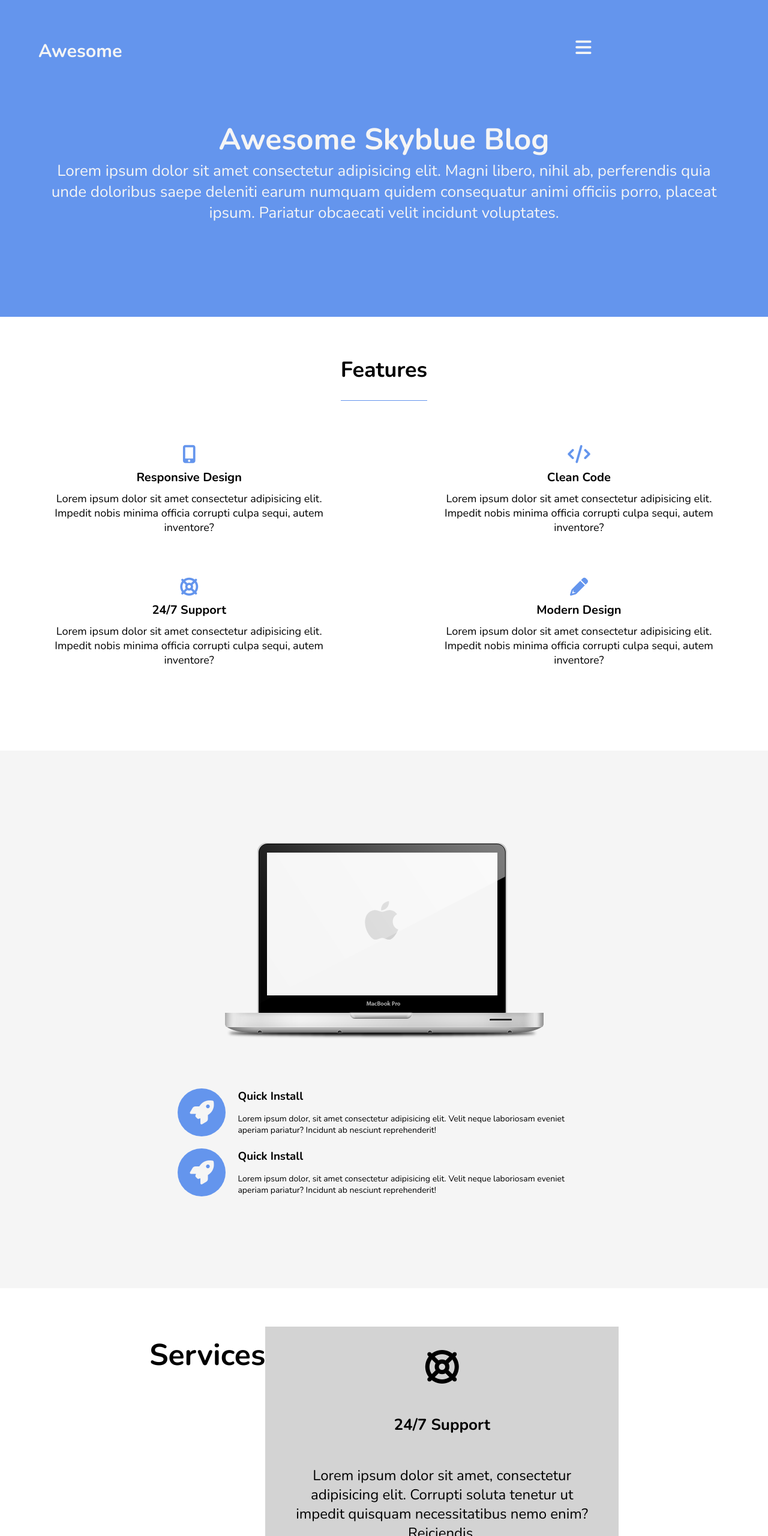
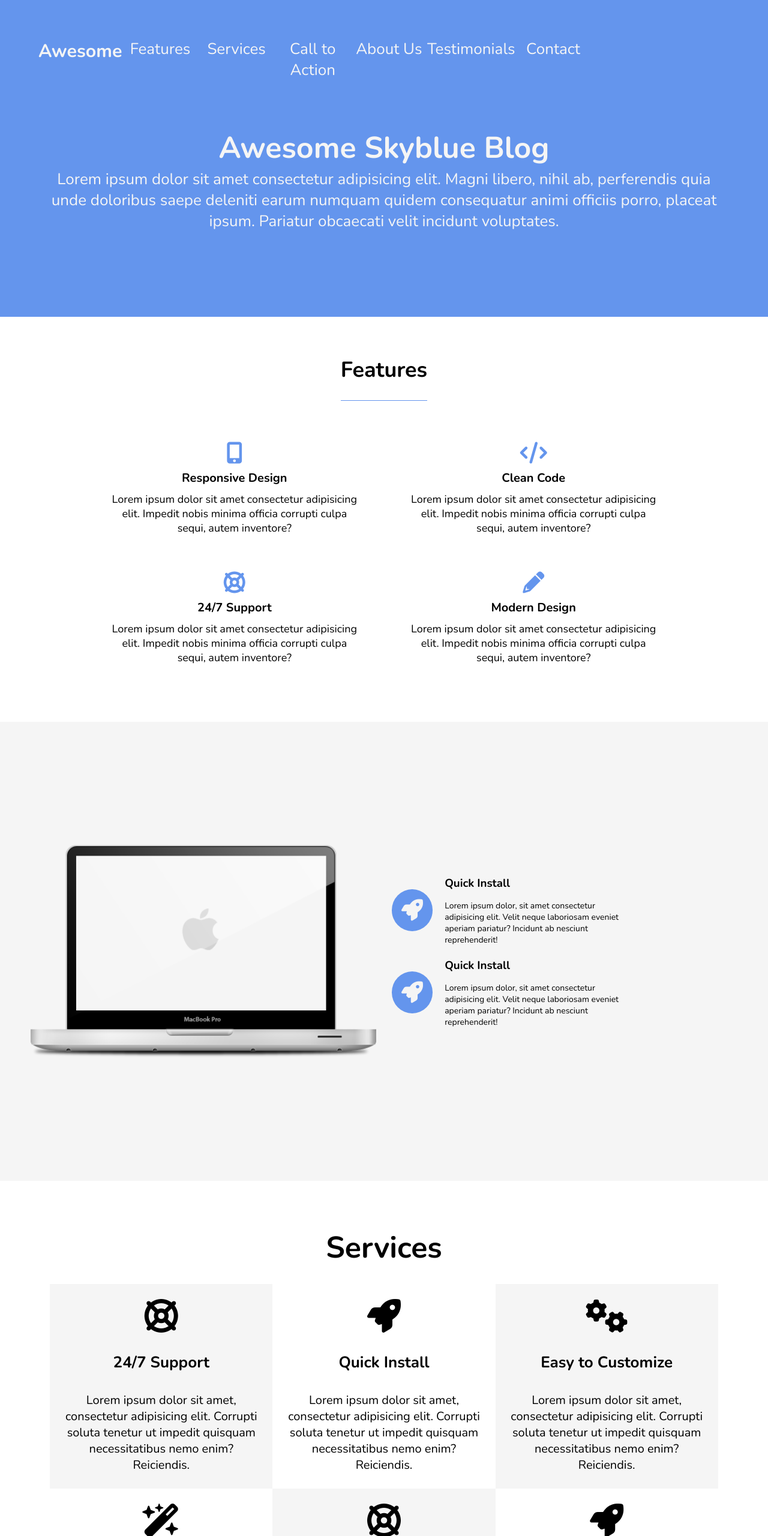
Before and after one commit to HenryHitak/responsive-git, a plain HTML site: page index.html in a window 1280 px wide. Shown: the top 2560 px of the page at 60% size. Drawn offline with nearby package versions, Linux system fonts and the light colour scheme.

Commit message:
Desktop version done

```diff
--- a/css/stylesheet.css
+++ b/css/stylesheet.css
@@ -1,19 +1,19 @@
-@import url('https://fonts.googleapis.com/css2?family=Nunito:ital,wght@0,300;0,400;0,600;0,700;1,300;1,400&display=swap&#39');
+@import url('https://fonts.googleapis.com/css2?family=Nunito:ital,wght@0,300;0,400;0,600;0,700;1,300;1,400&display=swap&#39;');
 
 * {
     margin: 0;
     padding: 0;
 }
 
+html {
+    scroll-behavior: smooth;
+}
+
 body {
     font-family: 'Nunito', sans-serif;
 }
 
-html {
-    scroll-behavior: smooth;
-}
-
-@media (min-width:300px) {
+@media (min-width: 300px) {
 
     header {
         display: flex;
@@ -24,18 +24,21 @@ html {
         padding: 5%;
     }
 
-    header article {
+    header > article {
         text-align: center;
     }
 
-    nav > ul {
-        display: none;
-    }
-
-    header article:nth-child(1) {
+    header > article:nth-child(1) {
         display: flex;
         justify-content: space-between;
         width: 80%;
+    }
+
+    header > article:nth-child(2) {
+        height: 100%;
+        display: flex;
+        flex-direction: column;
+        justify-content: center;
     }
 
     summary {
@@ -58,17 +61,13 @@ html {
     details a {
         text-decoration: none;
         color: black;
+        width: 100%;
         background-color: whitesmoke;
-        width: 100%;
-        padding: 3% 0% 3%;
+        padding: 5% 0 5%;
     }
 
-
-    header > article:nth-child(2) {
-        height: 100%;
-        display: flex;
-        flex-direction: column;
-        justify-content: center;
+    nav > ul {
+        display: none;
     }
 
     .features {
@@ -79,12 +78,12 @@ html {
     }
 
     .features > h2 {
-        border-bottom:  1px solid cornflowerblue;
+        border-bottom: 1px solid cornflowerblue;
         width: fit-content;
         padding-bottom: 5%;
     }
 
-    .features > article  {
+    .features > article {
         display: flex;
         flex-wrap: wrap;
         justify-content: space-between;
@@ -92,10 +91,9 @@ html {
     }
 
     .features div {
+        padding: 3%;
         width: 40%;
-        padding: 3%;
         text-align: center;
-
         display: flex;
         flex-direction: column;
         align-items: center;
@@ -108,7 +106,7 @@ html {
     }
 
     .features p {
-        font-size: 20px;
+        font-size: 14px;
     }
 
     .computer {
@@ -117,8 +115,8 @@ html {
         align-items: center;
         row-gap: 30px;
         background-color: whitesmoke;
-        padding-top: 10%;
-        padding-bottom: 10%;
+        padding-top: 15%;
+        padding-bottom: 15%;
     }
 
     .computer > article {
@@ -132,7 +130,7 @@ html {
         width: 100%;
     }
 
-    .computer div{
+    .computer div {
         display: flex;
         justify-content: space-between;
         align-items: center;
@@ -142,10 +140,10 @@ html {
     .computer i {
         color: whitesmoke;
         background-color: cornflowerblue;
-        font-size: 40px;
+        font-size: 36px;
         border-radius: 50%;
-        width: 10vh;
-        height: 10vh;
+        width: 70px;
+        height: 70px;
         display: flex;
         align-items: center;
         justify-content: center;
@@ -155,7 +153,7 @@ html {
         display: flex;
         flex-direction: column;
         row-gap: 15px;
-        width: 75%;
+        width: 80%;
     }
 
     .computer p {
@@ -169,29 +167,29 @@ html {
         padding: 10% 0% 10%;
     }
 
-    .services h3{
-        font-size: 16px;
-        padding: 10% 0% 10%;
-    }
-
     .services > h2 {
         width: 100%;
         text-align: center;
         padding: 10% 0% 10%;
     }
 
-    .services > article{
+    .services h3 {
+        font-size: 16px;
+        padding: 10% 0% 10%;
+    }
+
+    .services > article {
         width: 40%;
         text-align: center;
-        padding: 3%;
+        padding: 2%;
     }
 
     .services p {
-        font-size: 16px;
+        font-size: 14px;
     }
 
     .services > article:nth-child(even) {
-        background-color: lightgray;
+        background-color: whitesmoke;
     }
 
     .services i {
@@ -204,36 +202,36 @@ html {
         background-position: center;
         background-repeat: no-repeat;
         background-size: cover;
-        padding: 5%;
+        padding: 10%;
     }
 
-    .call-action > p{
+    .call-action > p {
         padding-top: 10%;
     }
 
-    .about{
+    .about {
         display: flex;
         flex-direction: column;
         align-items: center;
+        padding: 20% 5%;
         text-align: center;
-        padding: 20% 5%;
     }
 
-    .about h2{
+    .about h2 {
         border-bottom: 1px solid cornflowerblue;
         width: fit-content;
         padding-bottom: 5%;
     }
 
-    .about div{
+    .about div {
         padding-top: 10%;
     }
 
-    .about div > figure{
-        padding: 5% 0%;
+    .about div > figure {
+        padding: 10%;
     }
 
-    .about p{
+    .about p {
         padding-top: 5%;
     }
 
@@ -241,21 +239,21 @@ html {
         display: flex;
         flex-direction: column;
         align-items: center;
+        justify-content: space-between;
         background-color: cornflowerblue;
+        color: whitesmoke;
         padding: 5%;
-        color: whitesmoke;
+        padding-bottom: 10%;
         padding-top: 10%;
-        padding-bottom: 10%;
         min-height: 35vh;
-        justify-content: space-between;
     }
 
-    .testimonials > h2{
-        border-bottom: 1px solid white;
+    .testimonials > h2 {
+        border-bottom: 1px solid whitesmoke;
         padding-bottom: 5%;
     }
 
-    .testimonials > p{
+    .testimonials > p {
         text-align: center;
     }
 
@@ -263,32 +261,27 @@ html {
         display: flex;
         flex-direction: column;
         align-items: center;
-        padding: 3%;
         min-height: 30vh;
         justify-content: center;
     }
 
-    footer > div, footer > span {
+    footer > div,
+    footer > span {
         width: 65%;
         display: flex;
         justify-content: space-between;
     }
 
-    /*
-    ^= starts with
-    *= contains
-    $= ends with */
     footer [class^="fa-"] {
         text-decoration: none;
         color: gray;
         font-size: 20px;
     }
 
-    footer a{
+    footer a {
         color: cornflowerblue;
         text-decoration: none;
     }
-
 }
 
 @media (min-width: 600px) {
@@ -307,19 +300,24 @@ html {
 
     .features {
         padding-top: 5%;
-        padding-bottom: 5%;
+        padding-bottom: 3%;
     }
 
-    .features > artilce {
-        justify-content: space-between;
+    .features > article {
+        width: 80%;
+        justify-content: space-evenly;
     }
 
-    .features > h2{
+    .features > h2 {
         font-size: 36px;
         padding-bottom: 2%;
     }
 
-    .features h4{
+    .features i {
+        font-size: 36px;
+    }
+
+    .features h4 {
         font-size: 20px;
     }
 
@@ -327,46 +325,41 @@ html {
         font-size: 18px;
     }
 
-    .features i{
-        font-size: 30px;
+    .computer article {
+        align-items: center;
     }
 
     .computer div {
-        justify-content: center;
-        width: 80%;
-    }
-
-    .computer article {
-        align-items: center;
+        width: 70%;
     }
 
     .services {
         padding-top: 5%;
     }
 
-    .services h2 {
+    .services > h2 {
         font-size: 36px;
         padding-top: 1%;
-        padding-bottom: 1%;
+        padding-bottom: 3%;
     }
 
-    .services i{
+    .services i {
         font-size: 56px;
-    }
-
-    .services p{
-        font-size: 24px;
     }
 
     .services h3 {
         font-size: 26px;
     }
 
-    .call-action {
+    .services p {
+        font-size: 20px;
+    }
+
+    .call-action > h2 {
         font-size: 36px;
     }
 
-    .call-action > p{
+    .call-action > p {
         font-size: 24px;
     }
 
@@ -375,58 +368,119 @@ html {
         padding-bottom: 5%;
     }
 
-    .about > h2{
+    .about > h2 {
         padding-bottom: 2%;
         font-size: 36px;
     }
 
+    .about div > figure {
+        padding-top: 2%;
+        padding-bottom: 2%;
+    }
 
     .about figcaption {
         font-size: 30px;
     }
 
-    .about p{
+    .about p {
         font-size: 24px;
     }
 
-    .about div >figure {
-        padding-top: 2%;
-        padding-bottom: 2%;
-    }
-
     .about img {
-        width:60%
+        width: 80%;
     }
 
     .testimonials {
-        min-height: 20vh;
+        min-height: 15vh;
     }
 
-    .testimonials > h2{
+    .testimonials > h2 {
+        padding-bottom: 2%;
         font-size: 36px;
-        padding-bottom: 2%;
     }
 
-
-    .testimonials p{
+    .testimonials > p {
         font-size: 20px;
-        padding-top: 3%;
-    }
-
-    footer > div, footer> span {
-        justify-content: center;
-        column-gap: 15px;
+        padding-top: 2%;
     }
 
     footer {
         min-height: 15vh;
     }
+
+    footer > div,
+    footer > span {
+        justify-content: center;
+        column-gap: 15px;
+    }
 }
 
 @media (min-width: 1000px) {
 
-    .call-action > p{
-        padding-top: 3%;
+    header article:nth-child(1) {
+
+    }
+
+    nav {
+        width: 100%;
+    }
+
+    nav ul {
+        width: 100%;
+        display: flex;
+        justify-content: flex-end;
+    }
+
+    nav li {
+        list-style-type: none;
+        width: 100%;
+        display: flex;
+    }
+
+    nav a{
+        width: 100%;
+        text-decoration: none;
+        color: whitesmoke;
+    }
+
+    nav a:hover {
+        background-color: darkslateblue;
+    }
+
+    details {
+        display: none;
+    }
+
+    .features {
+        padding-bottom: 2%;
+    }
+
+    .features article{
+
+    }
+
+    .computer {
+        flex-direction: row;
+        justify-content: center;
+    }
+
+    .computer > article {
+        padding: 1%;
+        width: 45%;
+    }
+
+    .computer > article:nth-child(2) {
+        align-items: flex-start;
+    }
+
+    .services > h2 {
+        width: 100%;
+        font-size: 50px;
+        padding-bottom: 2%;
+    }
+
+    .services > article {
+        width: 25%;
     }
 
     .call-action {
@@ -437,26 +491,30 @@ html {
         padding-bottom: 5%;
     }
 
-    .call-action > h2 {
-        border-bottom:  2px solid cornflowerblue;
+    .call-action > p {
+        padding-top: 3%;
+        width: 80%;
+        font-size: 28px;
     }
 
-    .testimonials > h2, .about > h2, .services > h2, .call-action > h2{
+    .about > h2, .call-action > h2, .feauteres > h2 {
+        width: fit-content;
+        border-bottom: 2px solid cornflowerblue;
         font-size: 50px;
         padding-bottom: 2%;
-        width: fit-content;
     }
 
-    .about > div{
+    .about > div {
         display: flex;
+        justify-content: space-between;
         flex-direction: row;
-        justify-content: space-between;
         width: 95%;
         padding-top: 5%;
     }
 
-    .about figure {
+    .about div > figure {
         width: 30%;
+        padding: 0;
     }
 
     .testimonials {
@@ -464,19 +522,18 @@ html {
         padding-bottom: 5%;
     }
 
-    .testimonials > h1{
+    .testimonials > h2 {
+        width: fit-content;
+        border-bottom: 2px solid whitesmoke;
         font-size: 50px;
+        padding-bottom: 2%;
     }
 
-    .testimonials > p{
+    .testimonials > p {
         font-size: 30px;
     }
 
-    .testimonials > i{
+    footer [class^="fa-"] {
         font-size: 28px;
     }
-
-    footer [class^="fa-"] {
-        font-size: 30px;
-    }
 }
```
